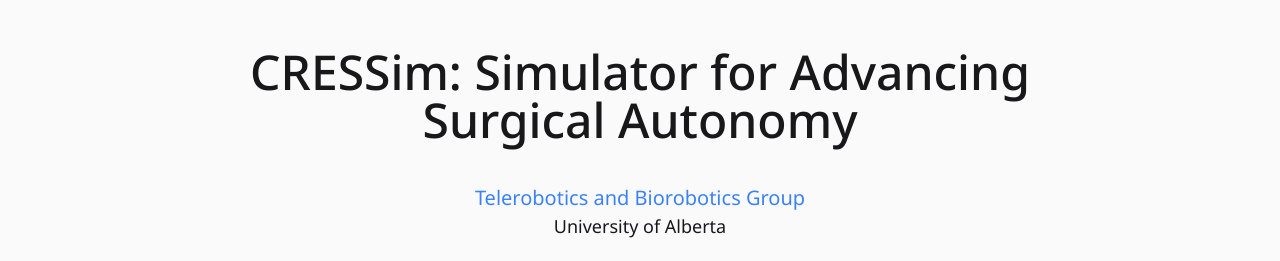
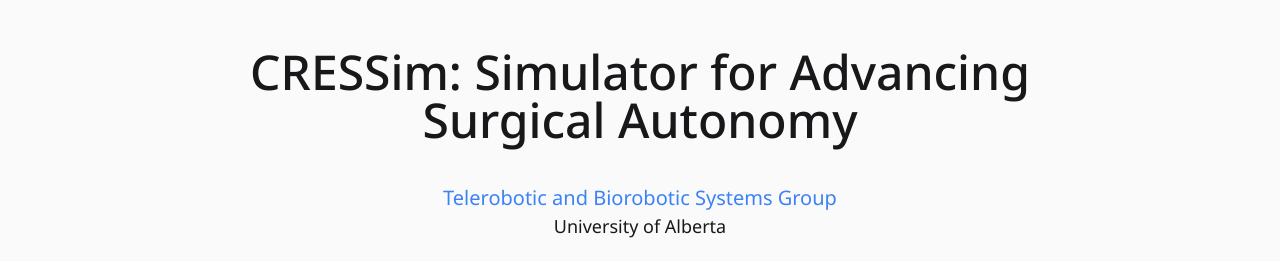
Before and after one commit to tbs-ualberta/CRESSim, an Astro site: page / in a window 1280 px wide. Shown: the top 261 px of the page. Built offline with nearby package versions, Linux system fonts and the light colour scheme; Astro itself is replaced by a stand-in of ours.

Commit message:
Fix lab name.

```diff
--- a/src/pages/index.mdx
+++ b/src/pages/index.mdx
@@ -31,7 +31,7 @@
   title={frontmatter.title}
   authors={[
     {
-      name: "Telerobotics and Biorobotics Group",
+      name: "Telerobotic and Biorobotic Systems Group",
       url: "https://www.ece.ualberta.ca/~tbs/pmwiki/",
       institution: "University of Alberta"
     }
```
